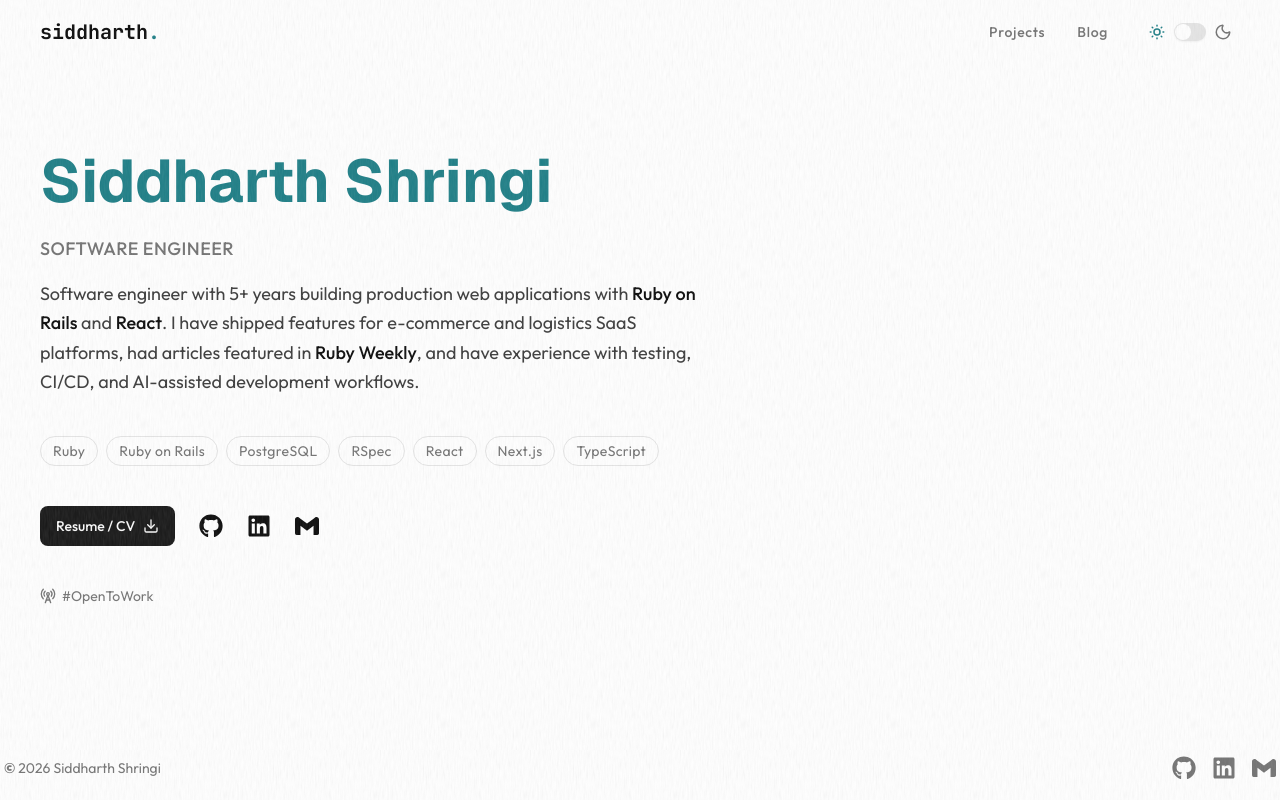
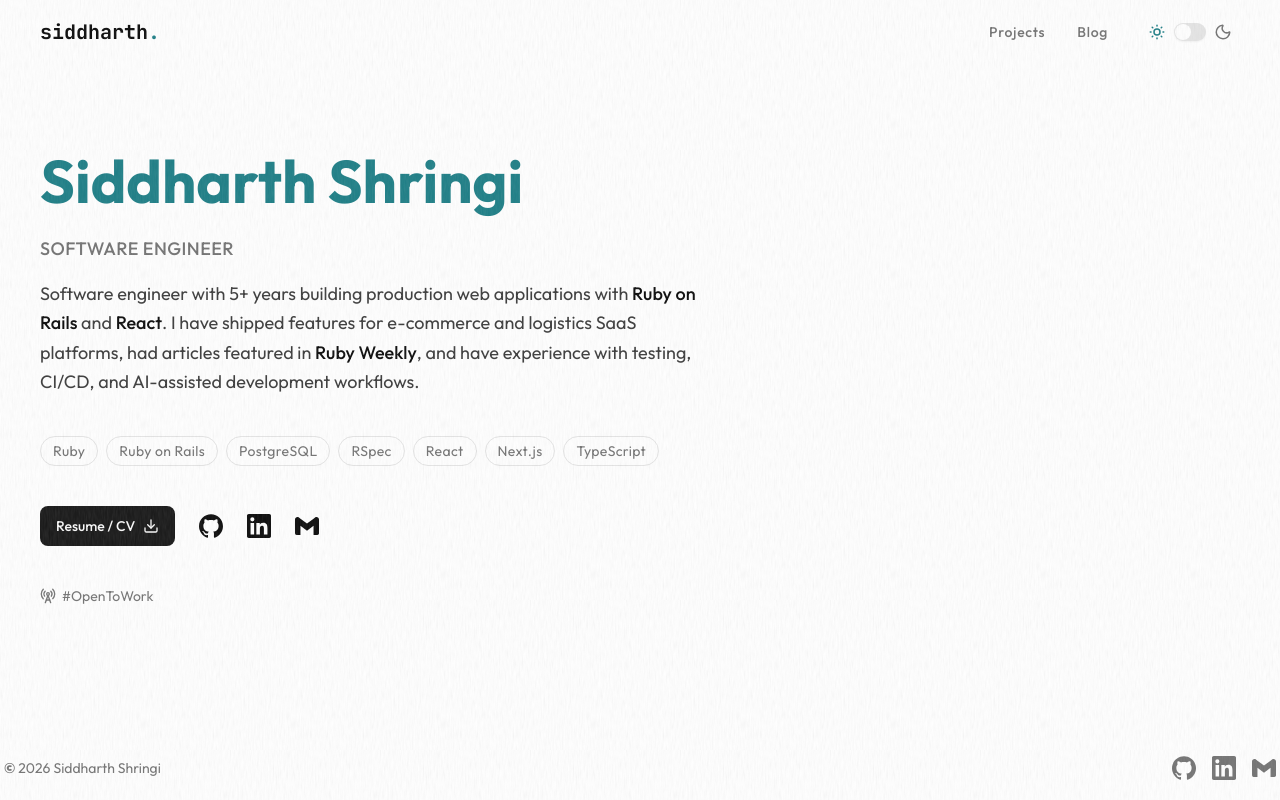
Before and after one commit to SiddharthShringi/siddharth-portfolio, a Next.js app: page / in a window 1280 px wide. Built offline with nearby package versions, Linux system fonts and the light colour scheme.

Commit message:
Removed React Icons and unnecessary fonts, Used SVG Icons for social icons (#48)

```diff
--- a/app/blog/[slug]/page.tsx
+++ b/app/blog/[slug]/page.tsx
@@ -7,7 +7,6 @@ import { getPostBySlug } from '@/lib/posts';
 import { Calendar, ArrowLeft } from 'lucide-react';
 import MDXContent from '@/components/MDXContent';
 import { formatDate } from '@/lib/utils';
-import { AspectRatio } from '@radix-ui/react-aspect-ratio';
 
 export async function generateMetadata({
   params,
@@ -88,15 +87,16 @@ export default async function Post({ params }: { params: { slug: string } }) {
           </header>
 
           {image && (
-            <AspectRatio ratio={16 / 9}>
+            <div className="relative aspect-video w-full overflow-hidden rounded-lg shadow-2xl bg-muted">
               <Image
                 src={image}
                 alt={title || 'Blog Post Image'}
                 fill
-                className="rounded-lg object-cover shadow-2xl"
+                sizes="(max-width: 768px) 100vw, 896px"
+                className="object-cover"
                 priority
               />
-            </AspectRatio>
+            </div>
           )}
 
           <main>
--- a/app/globals.css
+++ b/app/globals.css
@@ -7,10 +7,8 @@
 @theme inline {
   --color-background: var(--background);
   --color-foreground: var(--foreground);
-  --font-sans: var(--font-inter);
+  --font-sans: var(--font-outfit);
   --font-serif: var(--font-lora);
-  --font-geist: var(--font-geist);
-  --font-outfit: var(--font-outfit);
   --font-jet-brains-mono: var(--font-jet-brains-mono);
   --color-sidebar-ring: var(--sidebar-ring);
   --color-sidebar-border: var(--sidebar-border);
@@ -151,7 +149,7 @@
     @apply border-border outline-ring/50;
   }
   body {
-    @apply bg-background text-foreground font-outfit;
+    @apply bg-background text-foreground font-sans;
   }
 }
 
--- a/app/layout.tsx
+++ b/app/layout.tsx
@@ -1,22 +1,12 @@
 import type { Metadata } from 'next';
-import { Inter, Geist, JetBrains_Mono, Outfit, Lora } from 'next/font/google';
+import { JetBrains_Mono, Outfit, Lora } from 'next/font/google';
 import './globals.css';
 import { ThemeProvider } from '@/components/ThemeProvider';
 import Navbar from '@/components/Navbar';
 import Footer from '@/components/Footer';
 
-const inter = Inter({
-  variable: '--font-inter',
-  subsets: ['latin'],
-});
-
 const lora = Lora({
   variable: '--font-lora',
-  subsets: ['latin'],
-});
-
-const geist = Geist({
-  variable: '--font-geist',
   subsets: ['latin'],
 });
 
@@ -47,9 +37,7 @@ export default function RootLayout({
 }>) {
   return (
     <html lang="en" suppressHydrationWarning>
-      <body
-        className={`${inter.variable} ${lora.variable} ${outfit.variable} ${jetBrainsMono.variable} ${geist.variable} antialiased`}
-      >
+      <body className={`${lora.variable} ${outfit.variable} ${jetBrainsMono.variable} antialiased`}>
         <ThemeProvider
           attribute="class"
           defaultTheme="system"
--- a/components/Footer.tsx
+++ b/components/Footer.tsx
@@ -1,6 +1,5 @@
 import Link from 'next/link';
-import { SiGmail } from 'react-icons/si';
-import { FaLinkedin, FaGithub } from 'react-icons/fa';
+import { GitHubIcon, LinkedInIcon, GmailIcon } from './icons/SocialIcon';
 
 export default function Footer() {
   return (
@@ -19,20 +18,20 @@ export default function Footer() {
             rel="noopener noreferrer"
             className="hover:text-foreground cursor-pointer"
           >
-            <FaGithub className="text-2xl transition-transform duration-300 hover:scale-125" />
+            <GitHubIcon className="w-6 h-6 transition-transform duration-300 hover:scale-125 cursor-pointer" />
           </Link>
           <Link
             href="https://www.linkedin.com/in/siddharthshringi/"
             target="_blank"
             rel="noopener noreferrer"
           >
-            <FaLinkedin className="text-2xl transition-transform duration-300 hover:scale-125 hover:text-foreground cursor-pointer" />
+            <LinkedInIcon className="w-6 h-6 transition-transform duration-300 hover:scale-125 cursor-pointer" />
           </Link>
           <Link
             href="mailto:siddharthshringi@gmail.com"
             className="hover:text-foreground transition-colors flex items-center gap-1"
           >
-            <SiGmail className="text-2xl transition-transform duration-300 hover:scale-125 hover:text-foreground cursor-pointer" />
+            <GmailIcon className="w-6 h-6 transition-transform duration-300 hover:scale-125 hover:text-foreground cursor-pointer" />
           </Link>
         </div>
       </div>
--- a/components/Introduction.tsx
+++ b/components/Introduction.tsx
@@ -41,7 +41,7 @@ export default function Introduction() {
               transition={{ duration: 0.8 }}
               className="flex flex-col gap-3 sm:gap-4"
             >
-              <h1 className="text-4xl md:text-6xl font-geist font-bold text-chart-2 leading-tight">
+              <h1 className="text-4xl md:text-6xl font-bold text-chart-2 leading-tight">
                 Siddharth Shringi
               </h1>
 
--- a/components/MDXContent.tsx
+++ b/components/MDXContent.tsx
@@ -3,6 +3,7 @@ import { MDXRemote, type MDXRemoteProps } from 'next-mdx-remote-client/rsc';
 import rehypePrettyCode from 'rehype-pretty-code';
 import remarkGfm from 'remark-gfm';
 import Pre from '@/components/Pre';
+import Image from 'next/image';
 
 const components = {
   pre: Pre,
@@ -11,6 +12,21 @@ const components = {
       <table>{children}</table>
     </div>
   ),
+  img: ({ src, alt }: { src?: string; alt?: string }) => {
+    if (!src) return null;
+    return (
+      <span className="block relative w-full aspect-video my-4">
+        <Image
+          src={src}
+          alt={alt || ''}
+          width={0}
+          height={0}
+          sizes="100vw"
+          className="w-full h-auto rounded-lg my-4"
+        />
+      </span>
+    );
+  },
 };
 
 const rehypePrettyCodeOptions = {
--- a/components/Navbar.tsx
+++ b/components/Navbar.tsx
@@ -1,5 +1,3 @@
-'use client';
-
 import { navItems } from '@/lib/constant';
 import Link from 'next/link';
 import ThemeToggle from './ThemeToggle';
--- a/components/ProjectCard.tsx
+++ b/components/ProjectCard.tsx
@@ -1,11 +1,11 @@
 import Link from 'next/link';
-import { FaGithub } from 'react-icons/fa';
 import { ExternalLink } from 'lucide-react';
 import { Project, ProjectLink } from '@/lib/types/project';
+import { GitHubIcon } from './icons/SocialIcon';
 
 const LINK_ICONS: Record<string, React.ReactNode> = {
   live: <ExternalLink className="h-4 w-4" />,
-  github: <FaGithub className="h-4 w-4" />,
+  github: <GitHubIcon className="h-4 w-4" />,
 };
 
 const MAX_STACK = 4;
--- a/components/Socials.tsx
+++ b/components/Socials.tsx
@@ -1,26 +1,25 @@
 import React from 'react';
 import Link from 'next/link';
-import { SiGmail } from 'react-icons/si';
-import { FaLinkedin, FaGithub } from 'react-icons/fa';
+import { GitHubIcon, LinkedInIcon, GmailIcon } from './icons/SocialIcon';
 
 export default function Socials() {
   return (
     <div className="flex space-x-6 justify-center sm:justify-start">
       <Link href="https://github.com/SiddharthShringi" target="_blank" rel="noopener noreferrer">
-        <FaGithub className="text-2xl transition-transform duration-300 hover:scale-125" />
+        <GitHubIcon className="w-6 h-6 transition-transform duration-300 hover:scale-125 cursor-pointer" />
       </Link>
       <Link
         href="https://www.linkedin.com/in/siddharthshringi/"
         target="_blank"
         rel="noopener noreferrer"
       >
-        <FaLinkedin className="text-2xl transition-transform duration-300 hover:scale-125" />
+        <LinkedInIcon className="w-6 h-6 transition-transform duration-300 hover:scale-125 cursor-pointer" />
       </Link>
       <Link
         href="mailto:siddharthshringi@gmail.com"
         className="hover:text-foreground transition-colors flex items-center gap-1"
       >
-        <SiGmail className="text-2xl transition-transform duration-300 hover:scale-125 hover:text-foreground cursor-pointer" />
+        <GmailIcon className="w-6 h-6 transition-transform duration-300 hover:scale-125 cursor-pointer" />
       </Link>
     </div>
   );
--- /dev/null
+++ b/components/icons/SocialIcon.tsx
@@ -0,0 +1,41 @@
+export function GitHubIcon({ className }: { className?: string }) {
+  return (
+    <svg
+      role="img"
+      viewBox="0 0 24 24"
+      className={className}
+      fill="currentColor"
+      xmlns="http://www.w3.org/2000/svg"
+    >
+      <path d="M12 .297c-6.63 0-12 5.373-12 12 0 5.303 3.438 9.8 8.205 11.385.6.113.82-.258.82-.577 0-.285-.01-1.04-.015-2.04-3.338.724-4.042-1.61-4.042-1.61C4.422 18.07 3.633 17.7 3.633 17.7c-1.087-.744.084-.729.084-.729 1.205.084 1.838 1.236 1.838 1.236 1.07 1.835 2.809 1.305 3.495.998.108-.776.417-1.305.76-1.605-2.665-.3-5.466-1.332-5.466-5.93 0-1.31.465-2.38 1.235-3.22-.135-.303-.54-1.523.105-3.176 0 0 1.005-.322 3.3 1.23.96-.267 1.98-.399 3-.405 1.02.006 2.04.138 3 .405 2.28-1.552 3.285-1.23 3.285-1.23.645 1.653.24 2.873.12 3.176.765.84 1.23 1.91 1.23 3.22 0 4.61-2.805 5.625-5.475 5.92.42.36.81 1.096.81 2.22 0 1.606-.015 2.896-.015 3.286 0 .315.21.69.825.57C20.565 22.092 24 17.592 24 12.297c0-6.627-5.373-12-12-12" />
+    </svg>
+  );
+}
+
+export function LinkedInIcon({ className }: { className?: string }) {
+  return (
+    <svg
+      role="img"
+      viewBox="0 0 24 24"
+      className={className}
+      fill="currentColor"
+      xmlns="http://www.w3.org/2000/svg"
+    >
+      <path d="M20.447 20.452h-3.554v-5.569c0-1.328-.027-3.037-1.852-3.037-1.853 0-2.136 1.445-2.136 2.939v5.667H9.351V9h3.414v1.561h.046c.477-.9 1.637-1.85 3.37-1.85 3.601 0 4.267 2.37 4.267 5.455v6.286zM5.337 7.433a2.062 2.062 0 0 1-2.063-2.065 2.064 2.064 0 1 1 2.063 2.065zm1.782 13.019H3.555V9h3.564v11.452zM22.225 0H1.771C.792 0 0 .774 0 1.729v20.542C0 23.227.792 24 1.771 24h20.451C23.2 24 24 23.227 24 22.271V1.729C24 .774 23.2 0 22.222 0h.003z" />
+    </svg>
+  );
+}
+
+export function GmailIcon({ className }: { className?: string }) {
+  return (
+    <svg
+      role="img"
+      viewBox="0 0 24 24"
+      className={className}
+      fill="currentColor"
+      xmlns="http://www.w3.org/2000/svg"
+    >
+      <path d="M24 5.457v13.909c0 .904-.732 1.636-1.636 1.636h-3.819V11.73L12 16.64l-6.545-4.91v9.273H1.636A1.636 1.636 0 0 1 0 19.366V5.457c0-2.023 2.309-3.178 3.927-1.964L5.455 4.64 12 9.548l6.545-4.91 1.528-1.145C21.69 2.28 24 3.434 24 5.457z" />
+    </svg>
+  );
+}
--- a/package.json
+++ b/package.json
@@ -26,7 +26,6 @@
     "radix-ui": "^1.4.3",
     "react": "19.1.0",
     "react-dom": "19.1.0",
-    "react-icons": "^5.6.0",
     "reading-time": "^1.5.0",
     "rehype-pretty-code": "^0.14.1",
     "remark-gfm": "^4.0.1",
```
Also changed, not shown: 1 other file (tests, documents, lock files or other folders).
